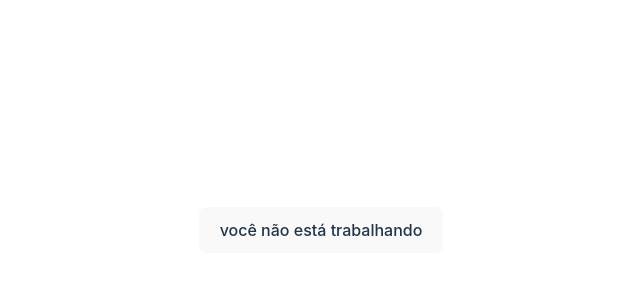
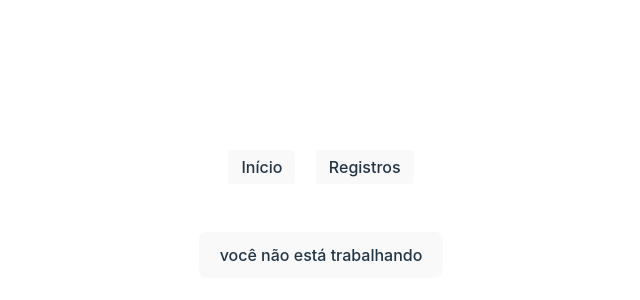
Before and after one commit to PedroLuisBrilhadori/app-horas-trabalhadas, a Svelte app: page / in a window 1280 px wide. Shown: the part 170-470 px from the top of the page, without its empty margins (319-959 px from the left). Built offline with nearby package versions, Linux system fonts and the light colour scheme.

Commit message:
feat: add records page with filtering

```diff
--- a/src/App.svelte
+++ b/src/App.svelte
@@ -1,28 +1,22 @@
 <script lang="ts">
-  import Card from './components/card.svelte';
-  import Counter from './components/Counter.svelte'
-  import { horarioDeUmaData, horarioParaString } from './components/functions';
-  import {Registros} from './components/store';
+  import Counter from './components/Counter.svelte';
+  import RegistrosPage from './components/RegistrosPage.svelte';
+
+  let view: 'home' | 'registros' = 'home';
 
 </script>
 
-<main>
-  <div class="card">
-    <Counter />
-  </div>
+<main class="p-4 space-y-4">
+  <nav class="space-x-4">
+    <button class="px-3 py-1 border rounded" on:click={() => (view = 'home')}>Início</button>
+    <button class="px-3 py-1 border rounded" on:click={() => (view = 'registros')}>Registros</button>
+  </nav>
 
-  {#if $Registros.length !== 0}
-  <div class="flex flex-col">
-      <h1 class="text-lg"> Seu registro de trabalho: </h1>
-      <div>
-        {#each $Registros as {dia, inicio, horasTrabalhadas}}
-          <Card
-            dia={dia}
-            inicio={horarioParaString(horarioDeUmaData(inicio))}
-            horasTrabalhadas={horarioParaString(horasTrabalhadas)}
-          />
-        {/each}
-      </div>
-  </div>
+  {#if view === 'home'}
+    <div class="card">
+      <Counter />
+    </div>
+  {:else if view === 'registros'}
+    <RegistrosPage />
   {/if}
 </main>
--- a/src/components/Counter.svelte
+++ b/src/components/Counter.svelte
@@ -18,12 +18,16 @@
 
     const termino = new Date();
 
-    $Registros = [...$Registros, {
-      dia,
-      inicio,
-      termino,
-      horasTrabalhadas: horasTrabalhadas(inicio, termino),
-    }];
+    $Registros = [
+      ...$Registros,
+      {
+        id: Date.now(),
+        dia,
+        inicio,
+        termino,
+        horasTrabalhadas: horasTrabalhadas(inicio, termino),
+      },
+    ];
   }
 
 </script>
--- /dev/null
+++ b/src/components/RegistrosPage.svelte
@@ -0,0 +1,41 @@
+<script lang="ts">
+  import { Registros } from './store';
+  import { horarioDeUmaData, horarioParaString } from './functions';
+  import { derived } from 'svelte/store';
+
+  let filtro = '';
+
+  const filtrados = derived([Registros], ([$Registros]) =>
+    $Registros.filter((r) => r.dia.includes(filtro))
+  );
+</script>
+
+<div class="space-y-2">
+  <input
+    type="text"
+    placeholder="Filtrar por dia"
+    bind:value={filtro}
+    class="border p-1 rounded"
+  />
+
+  <table class="min-w-full table-auto border">
+    <thead>
+      <tr class="bg-gray-100">
+        <th class="px-2 border">ID</th>
+        <th class="px-2 border">Dia</th>
+        <th class="px-2 border">Início</th>
+        <th class="px-2 border">Horas trabalhadas</th>
+      </tr>
+    </thead>
+    <tbody>
+      {#each $filtrados as registro (registro.id)}
+        <tr class="text-center border-t">
+          <td class="px-2 border">{registro.id}</td>
+          <td class="px-2 border">{registro.dia}</td>
+          <td class="px-2 border">{horarioParaString(horarioDeUmaData(registro.inicio))}</td>
+          <td class="px-2 border">{horarioParaString(registro.horasTrabalhadas)}</td>
+        </tr>
+      {/each}
+    </tbody>
+  </table>
+</div>
--- a/src/components/store.ts
+++ b/src/components/store.ts
@@ -1,6 +1,7 @@
 import { writable, type Writable } from "svelte/store";
 
 export interface Registro {
+  id: number;
   dia: string;
   inicio: Date;
   termino: Date;
```
